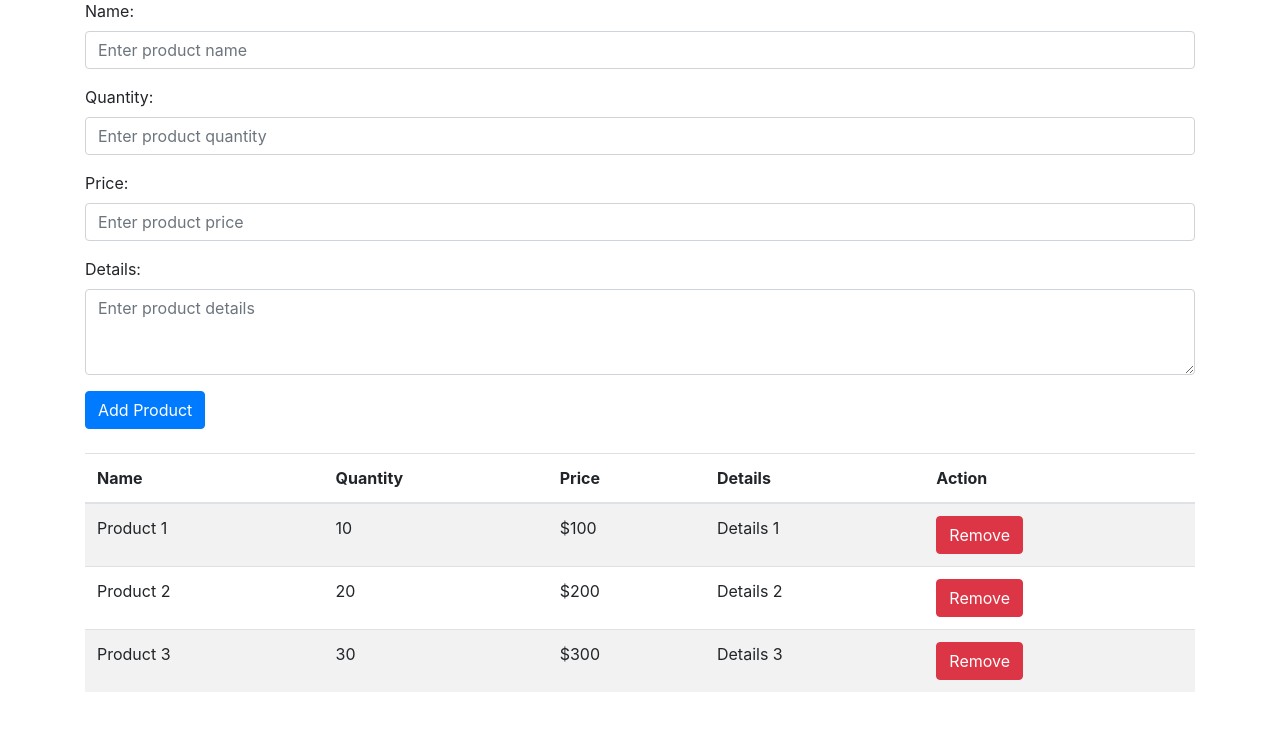
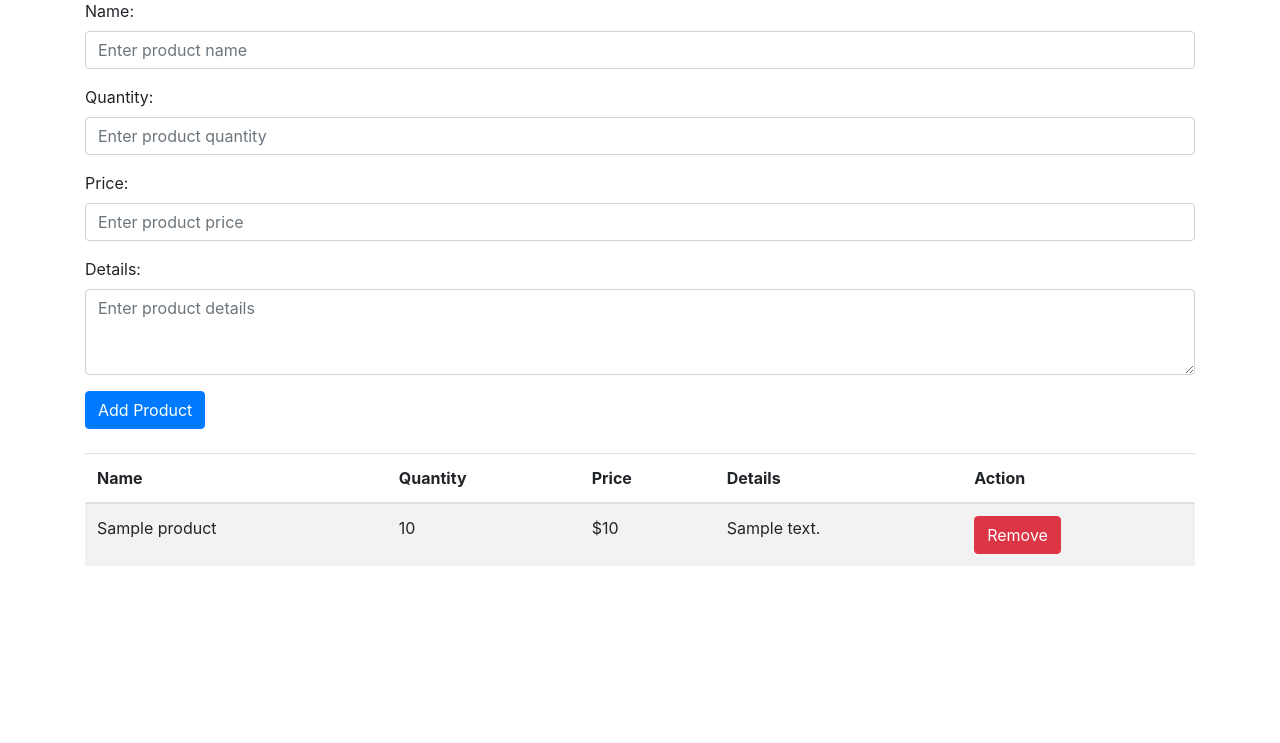
Before and after one commit to AsserElshafey/sojy_ecommerce-website, a Flask app: page /admin in a window 1280 px wide. Shown: the part 57-800 px from the top of the page. Run offline with Flask 3, Linux system fonts and the light colour scheme; tables that the repository leaves empty hold one stand-in row (values such as "Sample post"); some libraries are stand-ins or nearby versions.

Commit message:
showing added products in dashboard

```diff
--- a/web_app/products.py
+++ b/web_app/products.py
@@ -7,7 +7,7 @@ product = Blueprint('product', __name__)
 
 
 @product.route('/admin', strict_slashes=False, methods=['GET', 'POST'])
-def add_product():
+def admin():
     if request.method == 'POST':
         name = request.form.get('product_name')
         quantity = request.form.get('product_quantity')
@@ -18,8 +18,5 @@ def add_product():
         db.session.add(new_product)
         db.session.commit()
         print("New product added")
-        print(name)
-        print(quantity)
-        print(price)
-        print(details)
-    return render_template('admin.html')
+    products = Product.query.all()
+    return render_template('admin.html', products=products)
--- a/web_app/templates/admin.html
+++ b/web_app/templates/admin.html
@@ -48,26 +48,15 @@
                 </tr>
             </thead>
             <tbody>
+                {% for product in products %}
                 <tr>
-                    <td>Product 1</td>
-                    <td>10</td>
-                    <td>$100</td>
-                    <td>Details 1</td>
+                    <td>{{ product.name }}</td>
+                    <td>{{ product.quantity }}</td>
+                    <td>${{ product.price }}</td>
+                    <td>{{ product.details }}</td>
                     <td><button type="button" class="btn btn-danger">Remove</button></td>
                 </tr>
-                <tr>
-                    <td>Product 2</td>
-                    <td>20</td>
-                    <td>$200</td>
-                    <td>Details 2</td>
-                    <td><button type="button" class="btn btn-danger">Remove</button></td>
-                </tr>
-                <tr>
-                    <td>Product 3</td>
-                    <td>30</td>
-                    <td>$300</td>
-                    <td>Details 3</td>
-                    <td><button type="button" class="btn btn-danger">Remove</button></td>
+                {% endfor %}
                 </tr>
             </tbody>
         </table>
```
